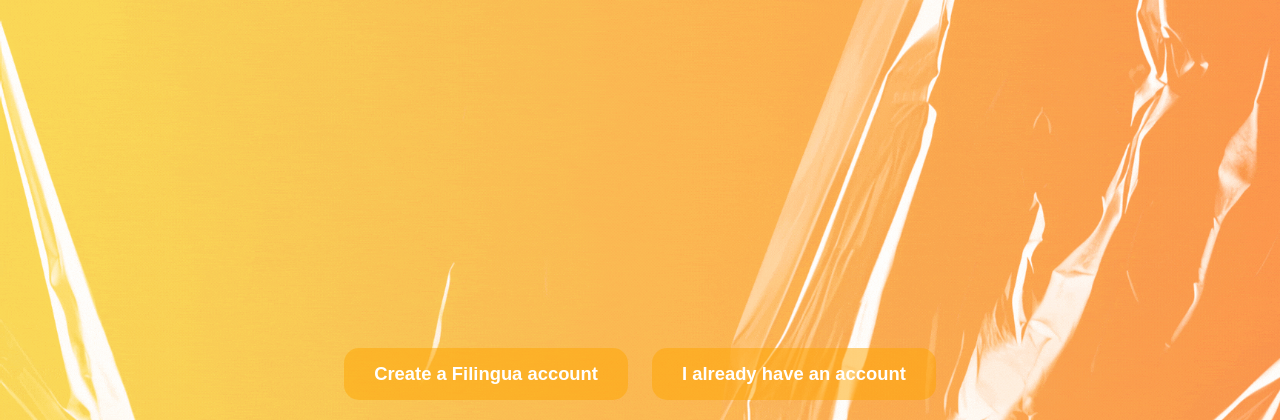
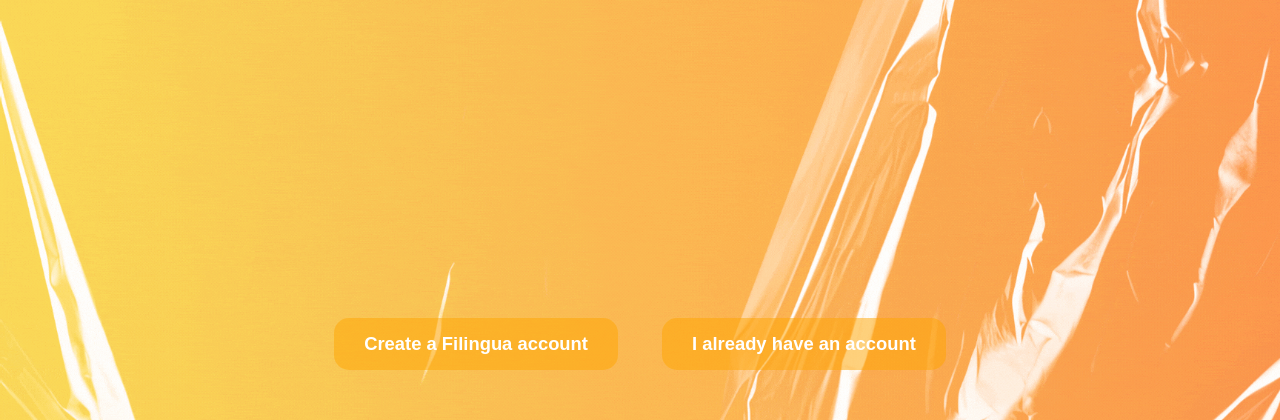
Before and after one commit to harvysdlc/filingua, a PHP site: page / in a window 1280 px wide. Shown: the part 380-800 px from the top of the page. Run offline with PHP 8.4, Linux system fonts and the light colour scheme; the visitor is signed in with stand-in values (Sample User, id 1).

Commit message:
modified

```diff
--- a/css/index.css
+++ b/css/index.css
@@ -17,7 +17,7 @@
 
 .buttons {
     text-align: center;
-    margin-bottom: 20px; /* Optional: Add margin to separate buttons from the bottom */
+    margin-bottom: 50px; /* Optional: Add margin to separate buttons from the bottom */
 }
 
 .buttons button {
@@ -27,7 +27,7 @@
     background-color: var(--transparent);
     color: var(--background);
     border-style: none;
-    margin: 0 10px; /* Adjusted margin between buttons */
+    margin: 0 20px; /* Adjusted margin between buttons */
     padding: 15px 30px;
     cursor: pointer;
     border-radius: 15px;
```
